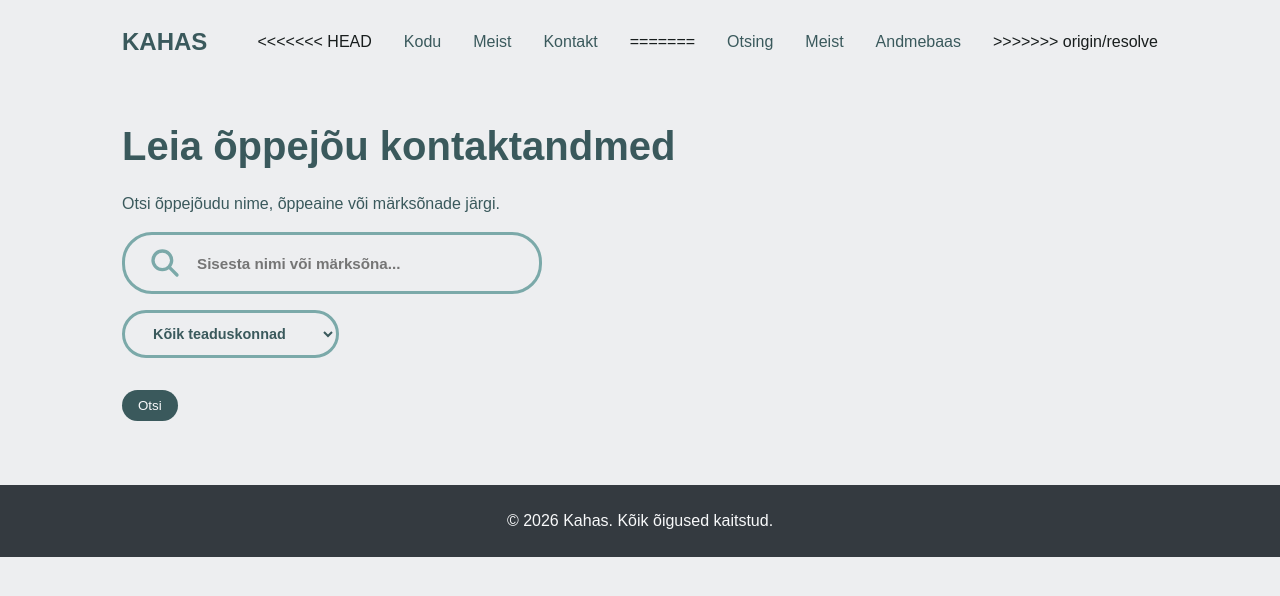
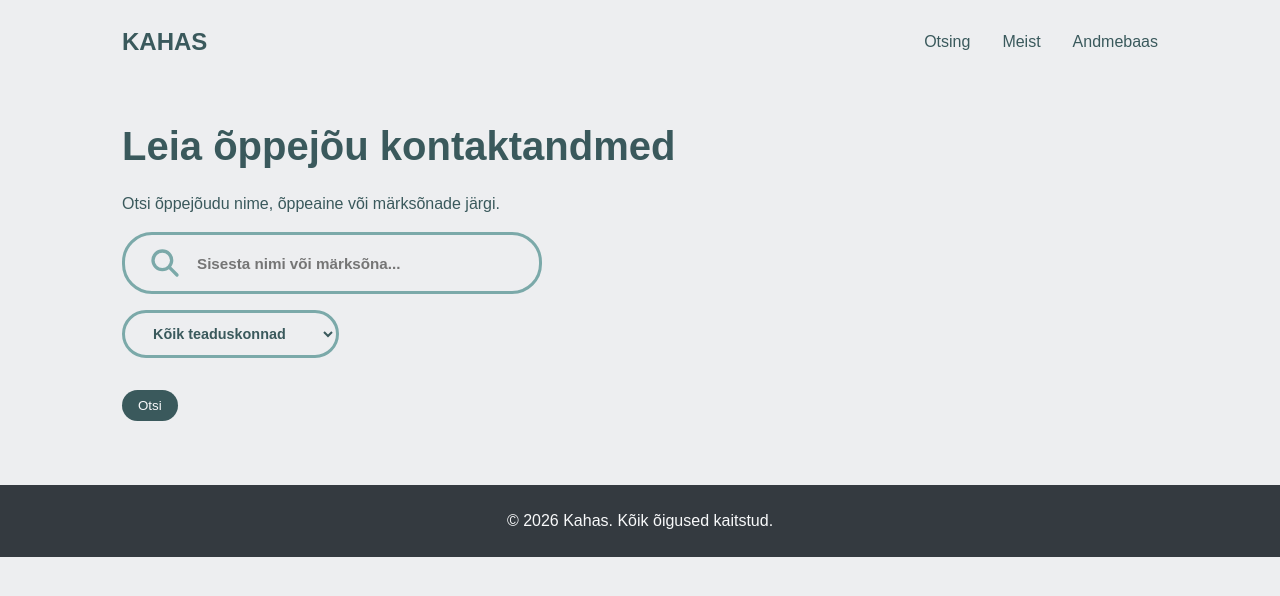
Before and after one commit to tristanruut-code/veebilehe_projekt, a plain HTML site: page index.html in a window 1280 px wide. Drawn offline with Linux system fonts and the light colour scheme; a web font is replaced by a local one.

Commit message:
Resolve merge conflict markers in nav

```diff
--- a/index.html
+++ b/index.html
@@ -17,15 +17,9 @@
         <div class="container header-inner">
             <a class="logo" href="index.html">KAHAS</a>
             <nav>
-<<<<<<< HEAD
-                <a href="index.html">Kodu</a>
-                <a href="about_page.html">Meist</a>
-                <a href="contact_page.html">Kontakt</a>
-=======
                 <a href="pealeht.html">Otsing</a>
                 <a href="about_page.html">Meist</a>
                 <a href="andmebaas.html">Andmebaas</a>
->>>>>>> origin/resolve
             </nav>
         </div>
     </header>
```
